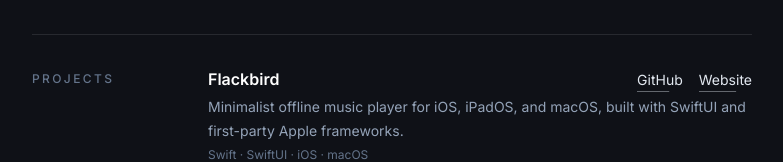
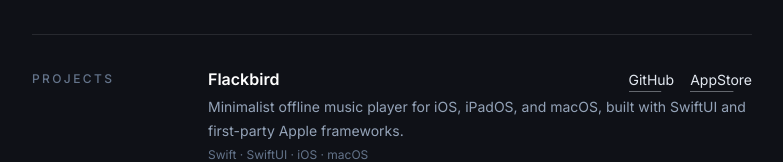
Before and after one commit to krisfur/personal-site, a Next.js app: page / in a window 1280 px wide. Shown: the part 1632-1794 px from the top of the page, without its empty margins (248-1031 px from the left). Built offline with nearby package versions, Linux system fonts and the light colour scheme; no server answers.

Commit message:
AppStore link and CVEs.

```diff
--- a/app/page.tsx
+++ b/app/page.tsx
@@ -92,7 +92,10 @@
       "Minimalist offline music player for iOS, iPadOS, and macOS, built with SwiftUI and first-party Apple frameworks.",
     links: [
       { label: "GitHub", url: "https://github.com/krisfur/flackbird" },
-      { label: "Website", url: "https://krisfur.github.io/flackbird/" },
+      {
+        label: "AppStore",
+        url: "https://apps.apple.com/gb/app/flackbird/id6817509520",
+      },
     ],
     stack: ["Swift", "SwiftUI", "iOS", "macOS"],
   },
--- a/pnpm-workspace.yaml
+++ b/pnpm-workspace.yaml
@@ -1,3 +1,9 @@
 minimumReleaseAge: 10080
 allowBuilds:
   unrs-resolver: false
+# Plugins bundled by eslint-config-next haven't declared eslint 10 support yet
+peerDependencyRules:
+  allowedVersions:
+    eslint-plugin-react>eslint: "10"
+    eslint-plugin-import>eslint: "10"
+    eslint-plugin-jsx-a11y>eslint: "10"
```
Also changed, not shown: package.json (+12 -12 lines), 1 other file (tests, documents, lock files or other folders).
